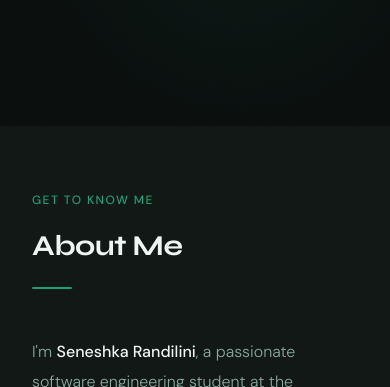
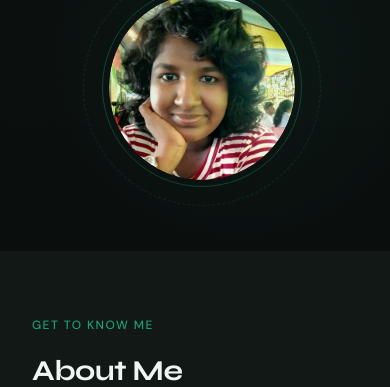
Before and after one commit to SeneshkaR/portfolio-Website, a plain HTML site: page index.html in a window 390 px wide. Shown: the part 718-1105 px from the top of the page. Drawn offline with Linux system fonts and the light colour scheme.

Commit message:
FIX: Show profile photo on mobile

```diff
--- a/style.css
+++ b/style.css
@@ -540,8 +540,24 @@ footer span { color: var(--teal); }
     .hero-desc { margin: 0 auto 2rem; }
     .hero-actions { justify-content: center; }
     .hero-socials { justify-content: center; }
-    .hero-avatar-wrap { display: none; }
-    .about-grid, .contact-grid { grid-template-columns: 1fr; } }
+
+    .hero-avatar-wrap {
+        display: flex;
+        justify-content: center;
+        margin: 2rem auto 1rem;
+    }
+
+    .avatar-ring {
+        width: 200px;
+        height: 200px;
+    }
+
+    .avatar-chip {
+        display: none; /* Hide floating chips on mobile for cleaner look */
+    }
+
+    .about-grid, .contact-grid { grid-template-columns: 1fr; }
+}
 
     /* PROFILE PHOTO STYLES  */
 .profile-photo {
```
